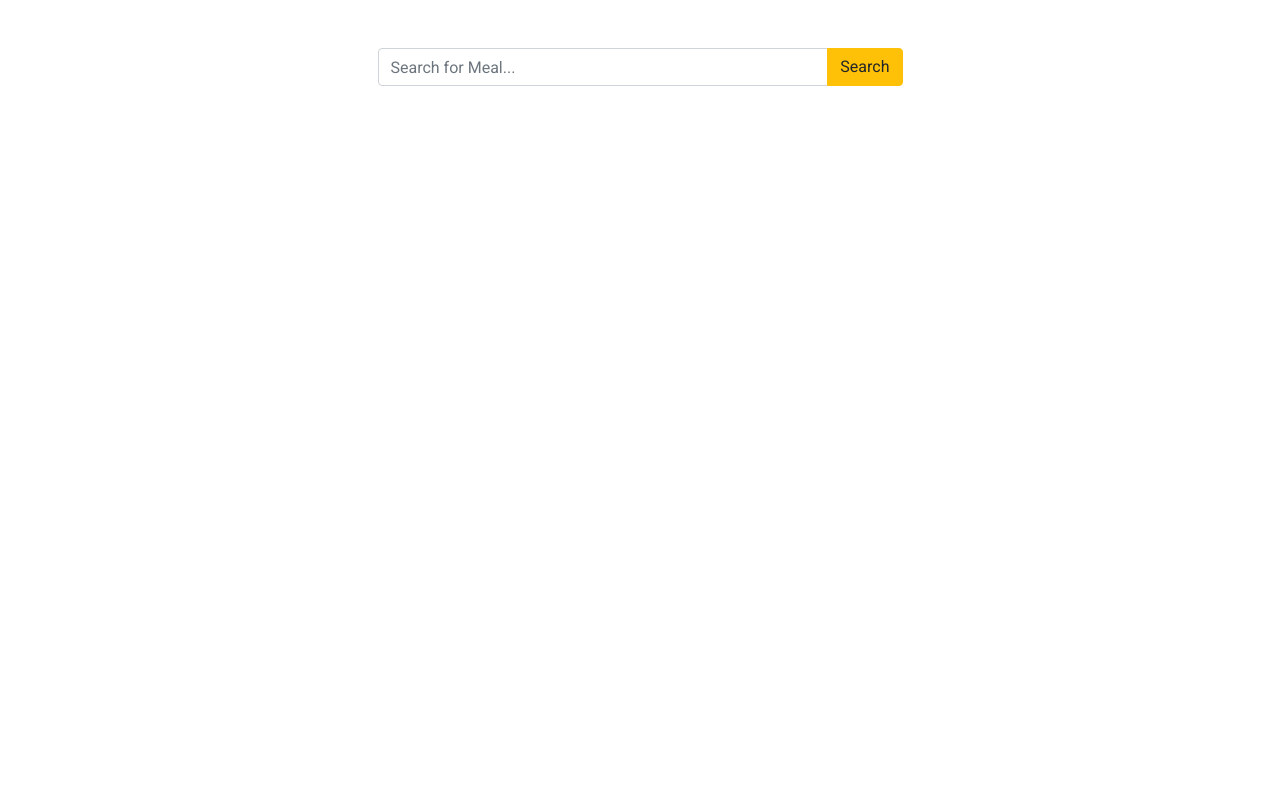
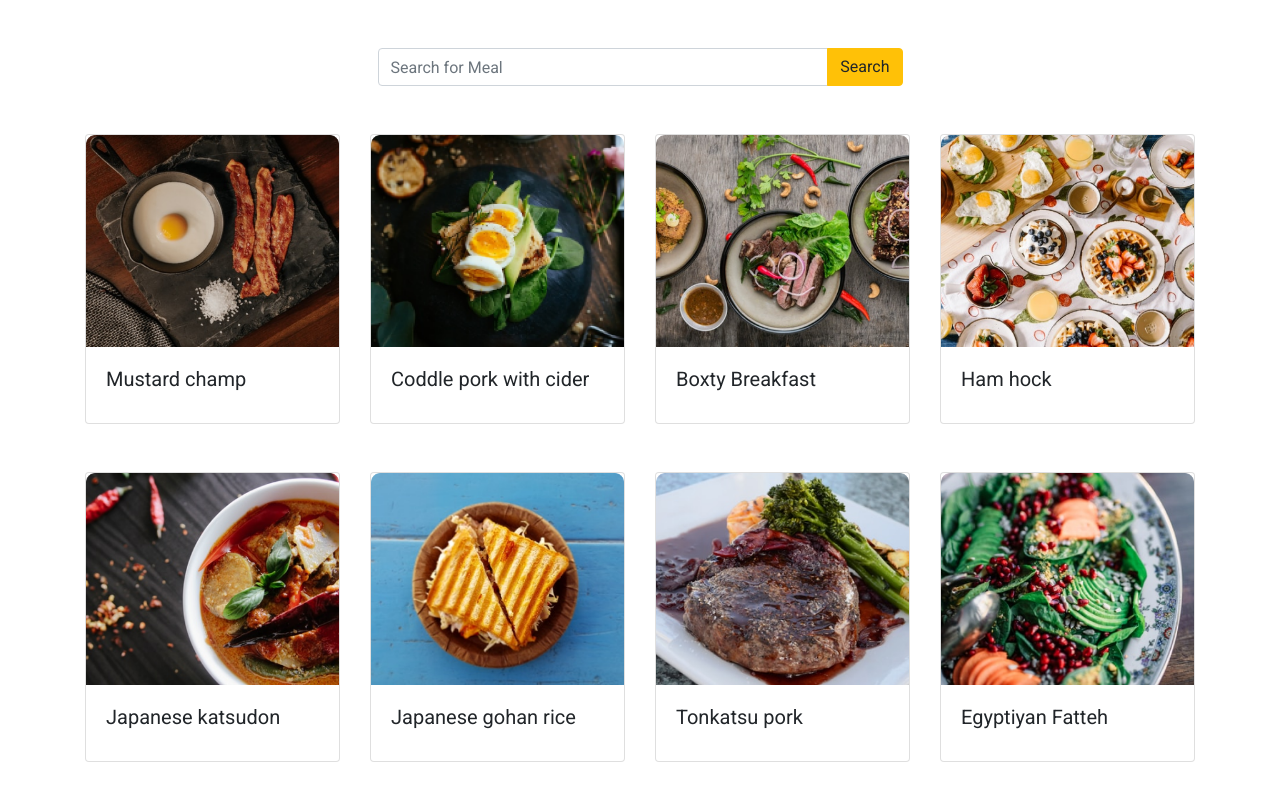
Before and after one commit to nafiewnafi123/assignment_5, a plain HTML site: page index.html in a window 1280 px wide. Drawn offline with nearby package versions, Linux system fonts and the light colour scheme.

Commit message:
index.html

```diff
--- a/index.html
+++ b/index.html
@@ -5,18 +5,18 @@
     <meta http-equiv="X-UA-Compatible" content="IE=edge" />
     <meta name="viewport" content="width=device-width, initial-scale=1.0" />
     <title>Hungry-Monster</title>
-
+    <!-- fonts -->
     <link rel="preconnect" href="https://fonts.gstatic.com" />
     <link
       href="https://fonts.googleapis.com/css2?family=Roboto:wght@300;400&display=swap"
       rel="stylesheet"
     />
-
+    <!-- Bootstrap CSS -->
     <link
       rel="stylesheet"
       href="https://stackpath.bootstrapcdn.com/bootstrap/4.3.1/css/bootstrap.min.css"
     />
-
+    <!-- external css -->
     <link rel="stylesheet" href="style.css" />
   </head>
   <body>
@@ -27,7 +27,7 @@
             id="input-meal"
             type="text"
             class="form-control"
-            placeholder="Search for Meal..."
+            placeholder="Search for Meal"
           />
           <div class="input-group-append">
             <button
@@ -41,11 +41,95 @@
         </div>
       </form>
 
+
       <div class="text-center" id="meal-ingredients"></div>
-      <!-- Ingredients -->
+
       <div id="meal-list"></div>
 
     </div>
+
+    <section class="container">
+      <div class="row row-cols-1 row-cols-md-5 g-4">
+        <div class="col">
+          <div class="card">
+            <img src="images/1.png" class="card-img-top" alt="...">
+            <div class="card-body">
+              <h5 class="card-title">Mustard champ</h5>
+              <p class="card-text"></p>
+            </div>
+          </div>
+        </div>
+        <div class="col">
+          <div class="card">
+            <img src="images/2.png" class="card-img-top" alt="...">
+            <div class="card-body">
+              <h5 class="card-title">Coddle pork with cider</h5>
+              <p class="card-text"></p>
+            </div>
+          </div>
+        </div>
+        <div class="col">
+          <div class="card">
+            <img src="images/3.png" class="card-img-top" alt="...">
+            <div class="card-body">
+              <h5 class="card-title">Boxty Breakfast</h5>
+              <p class="card-text"></p>
+            </div>
+          </div>
+        </div>
+        <div class="col">
+          <div class="card">
+            <img src="images/4.png" class="card-img-top" alt="...">
+            <div class="card-body">
+              <h5 class="card-title">Ham hock</h5>
+              <p class="card-text"></p>
+            </div>
+          </div>
+        </div>
+      </div>
+    </section>
+    <br>
+    <br>
+    <section class="container">
+      <div class="row row-cols-1 row-cols-md-3 g-4">
+        <div class="col">
+          <div class="card">
+            <img src="images/5.png" class="card-img-top" alt="...">
+            <div class="card-body">
+              <h5 class="card-title">Japanese katsudon</h5>
+              <p class="card-text"></p>
+            </div>
+          </div>
+        </div>
+        <div class="col">
+          <div class="card">
+            <img src="images/6.png" class="card-img-top" alt="...">
+            <div class="card-body">
+              <h5 class="card-title">Japanese gohan rice</h5>
+              <p class="card-text"></p>
+            </div>
+          </div>
+        </div>
+        <div class="col">
+          <div class="card">
+            <img src="images/7.png" class="card-img-top" alt="...">
+            <div class="card-body">
+              <h5 class="card-title">Tonkatsu pork </h5>
+              <p class="card-text"></p>
+            </div>
+          </div>
+        </div>
+        <div class="col">
+          <div class="card">
+            <img src="images/8.png" class="card-img-top" alt="...">
+            <div class="card-body">
+              <h5 class="card-title">Egyptiyan Fatteh</h5>
+              <p class="card-text"></p>
+            </div>
+          </div>
+        </div>
+      </div>
+    </section>
 
 
     <script src="script.js"></script>
```
